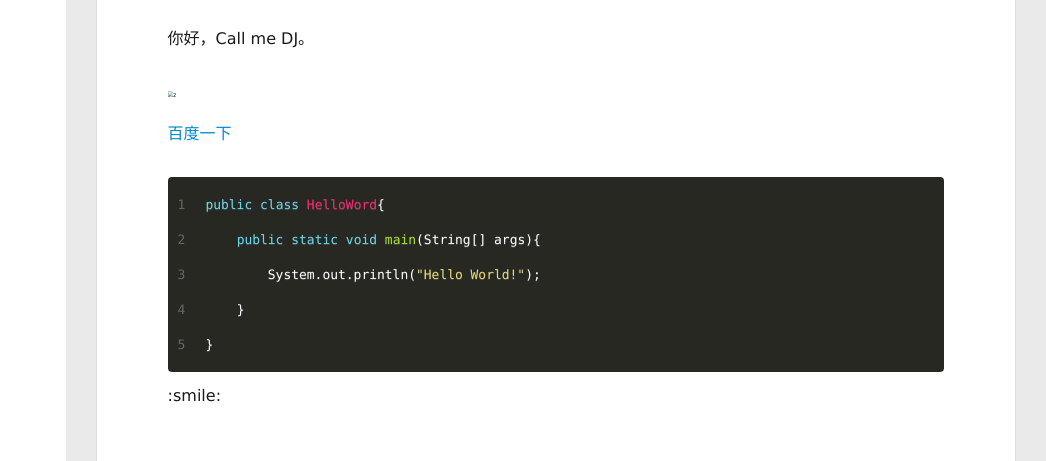
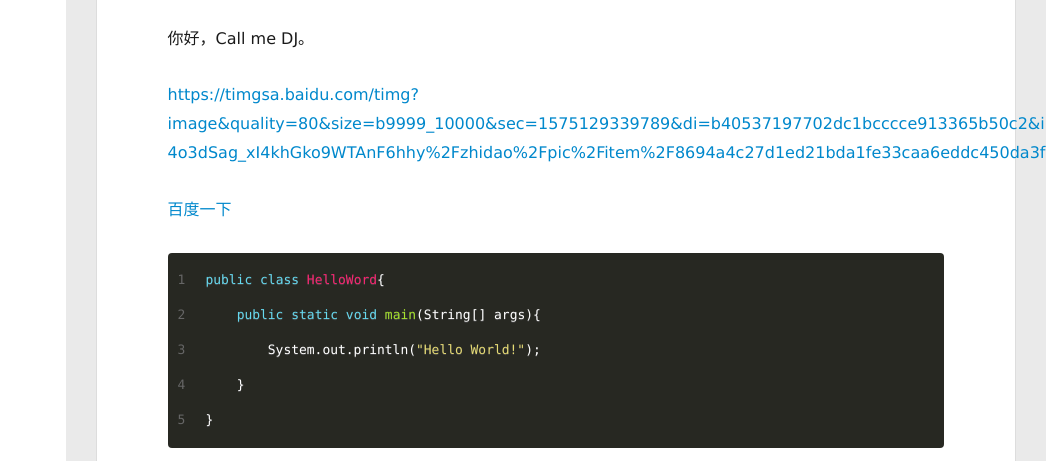
Before and after one commit to FridayHAHA/FridayHAHA.github.io, a plain HTML site: page 2019/11/30/我的第一篇博客/index.html in a window 1280 px wide. Shown: the part 190-651 px from the top of the page, 234-1280 px from the left. Drawn offline with Linux system fonts and the light colour scheme; no server answers.

Commit message:
Site updated: 2019-11-30 21:09:11

```diff
--- a/2019/11/30/我的第一篇博客/index.html
+++ b/2019/11/30/我的第一篇博客/index.html
@@ -8,18 +8,16 @@
   <link rel="dns-prefetch" href="http://yoursite.com">
   <title>我的第一篇博客 | Hexo</title>
   <meta name="viewport" content="width=device-width, initial-scale=1, maximum-scale=1">
-  <meta name="description" content="我的第一篇博客你好，我是彭于晏 你好，Call me DJ。   百度一下 1public class HelloWord&amp;#123;2    public static void main(String[] args)&amp;#123;3        System.out.println(&quot;Hello World!&quot;);4    &amp;#125;5&amp;#125;  :smile:">
+  <meta name="description" content="我的第一篇博客你好，我是彭于晏 你好，Call me DJ。 https:&#x2F;&#x2F;timgsa.baidu.com&#x2F;timg?image&amp;amp;quality&#x3D;80&amp;amp;size&#x3D;b9999_10000&amp;amp;sec&#x3D;1575129339789&amp;amp;di&#x3D;b40537197702dc1bcccce913365b50c2&amp;amp;imgtype&#x3D;0&amp;amp;src&#x3D;http%3A%2F%2F">
 <meta name="keywords" content="-null">
 <meta property="og:type" content="article">
 <meta property="og:title" content="我的第一篇博客">
 <meta property="og:url" content="http:&#x2F;&#x2F;yoursite.com&#x2F;2019&#x2F;11&#x2F;30&#x2F;%E6%88%91%E7%9A%84%E7%AC%AC%E4%B8%80%E7%AF%87%E5%8D%9A%E5%AE%A2&#x2F;index.html">
 <meta property="og:site_name" content="Hexo">
-<meta property="og:description" content="我的第一篇博客你好，我是彭于晏 你好，Call me DJ。   百度一下 1public class HelloWord&amp;#123;2    public static void main(String[] args)&amp;#123;3        System.out.println(&quot;Hello World!&quot;);4    &amp;#125;5&amp;#125;  :smile:">
+<meta property="og:description" content="我的第一篇博客你好，我是彭于晏 你好，Call me DJ。 https:&#x2F;&#x2F;timgsa.baidu.com&#x2F;timg?image&amp;amp;quality&#x3D;80&amp;amp;size&#x3D;b9999_10000&amp;amp;sec&#x3D;1575129339789&amp;amp;di&#x3D;b40537197702dc1bcccce913365b50c2&amp;amp;imgtype&#x3D;0&amp;amp;src&#x3D;http%3A%2F%2F">
 <meta property="og:locale" content="en">
-<meta property="og:image" content="d:&#x2F;beautiful%20picture！！！&#x2F;TomJerry&#x2F;2.jpg">
-<meta property="og:updated_time" content="2019-11-30T12:34:46.830Z">
+<meta property="og:updated_time" content="2019-11-30T13:08:13.957Z">
 <meta name="twitter:card" content="summary">
-<meta name="twitter:image" content="d:&#x2F;beautiful%20picture！！！&#x2F;TomJerry&#x2F;2.jpg">
 
     <link rel="alternative" href="/atom.xml" title="Hexo" type="application/atom+xml">
 
@@ -177,12 +175,16 @@
 
         <h1 id="我的第一篇博客"><a href="#我的第一篇博客" class="headerlink" title="我的第一篇博客"></a>我的第一篇博客</h1><p><del>你好，我是彭于晏</del></p>
 <p>你好，Call me DJ。</p>
-<img src="D:\beautiful picture！！！\TomJerry\2.jpg" alt="2" style="zoom:33%;" />
-
-<p><a href="www.baidu.com">百度一下</a></p>
+<p><a href="https://timgsa.baidu.com/timg?image&amp;quality=80&amp;size=b9999_10000&amp;sec=1575129339789&amp;di=b40537197702dc1bcccce913365b50c2&amp;imgtype=0&amp;src=http%3A%2F%2Fgss0.baidu.com%2F-4o3dSag_xI4khGko9WTAnF6hhy%2Fzhidao%2Fpic%2Fitem%2F8694a4c27d1ed21bda1fe33caa6eddc450da3f11.jpg" target="_blank" rel="noopener">https://timgsa.baidu.com/timg?image&amp;quality=80&amp;size=b9999_10000&amp;sec=1575129339789&amp;di=b40537197702dc1bcccce913365b50c2&amp;imgtype=0&amp;src=http%3A%2F%2Fgss0.baidu.com%2F-4o3dSag_xI4khGko9WTAnF6hhy%2Fzhidao%2Fpic%2Fitem%2F8694a4c27d1ed21bda1fe33caa6eddc450da3f11.jpg</a></p>
+<p><a href="https://www.baidu.com" target="_blank" rel="noopener">百度一下</a></p>
 <figure class="highlight java"><table><tr><td class="gutter"><pre><span class="line">1</span></pre></td><td class="code"><pre><span class="line"><span class="keyword">public</span> <span class="class"><span class="keyword">class</span> <span class="title">HelloWord</span></span>&#123;</span></pre></td></tr><tr><td class="gutter"><pre><span class="line">2</span></pre></td><td class="code"><pre><span class="line">    <span class="function"><span class="keyword">public</span> <span class="keyword">static</span> <span class="keyword">void</span> <span class="title">main</span><span class="params">(String[] args)</span></span>&#123;</span></pre></td></tr><tr><td class="gutter"><pre><span class="line">3</span></pre></td><td class="code"><pre><span class="line">        System.out.println(<span class="string">"Hello World!"</span>);</span></pre></td></tr><tr><td class="gutter"><pre><span class="line">4</span></pre></td><td class="code"><pre><span class="line">    &#125;</span></pre></td></tr><tr><td class="gutter"><pre><span class="line">5</span></pre></td><td class="code"><pre><span class="line">&#125;</span></pre></td></tr></table></figure>
 
-<p>:smile:</p>
+
+
+
+
+
+
 
 
 
```
Also changed, not shown: index.html (+8 -4 lines).
